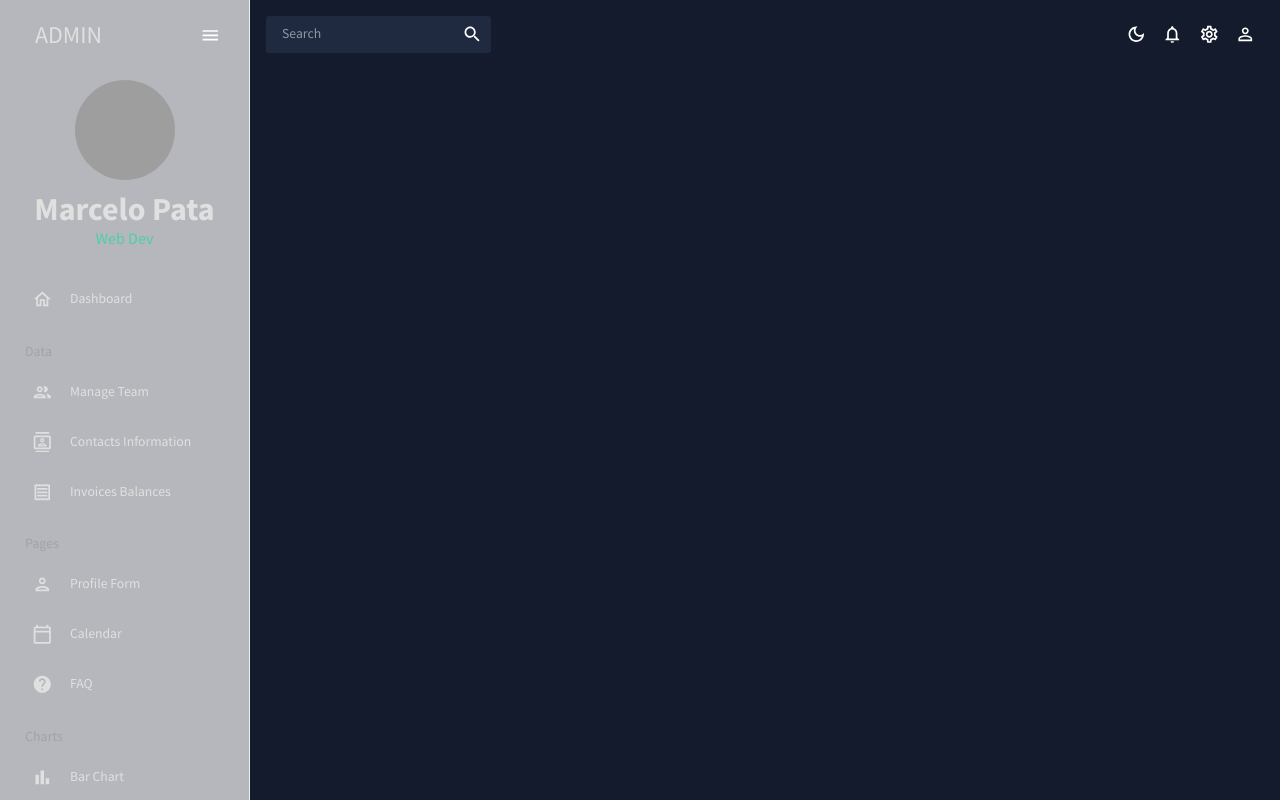
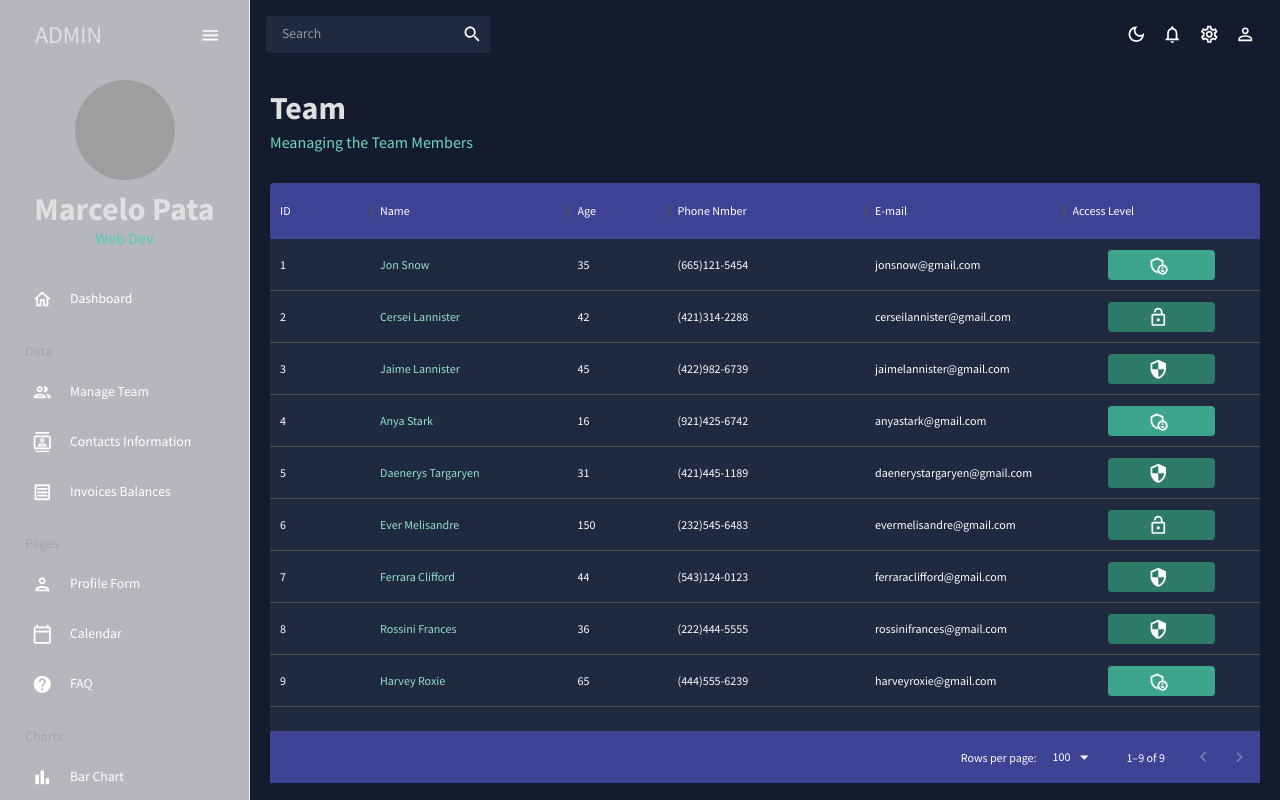
Before and after one commit to patamarcelo/dashboard-react, a React (Create React App) app: page /team in a window 1280 px wide. Shown: the top 800 px of the page. Built offline with nearby package versions, Linux system fonts and the light colour scheme; grey boxes are pictures that could not be loaded.

Commit message:
datatabels insert

```diff
--- a/src/App.js
+++ b/src/App.js
@@ -4,9 +4,9 @@
 import TopBar from "./scenes/global/TopBar";
 import SideBarPage from "./scenes/global/SideBar";
 import Dashboard from "./scenes/dashboard";
-// import Team from './scenes/team'
-// import Invoices from './scenes/invoices'
-// import Contacts from './scenes/contacts'
+import Team from './scenes/team'
+import Contacts from './scenes/contacts'
+import Invoices from './scenes/invoices'
 // import Bar from './scenes/bar'
 // import Form from './scenes/form'
 // import Line from './scenes/line'
@@ -28,9 +28,9 @@
 						<TopBar />
 						<Routes>
 							<Route path="/" element={<Dashboard />} />
-							{/* <Route path="/team" element={<Team />}/> */}
-							{/* <Route path="/contacts" element={<Contacts />}/> */}
-							{/* <Route path="/invoices" element={<Invoices />}/> */}
+							<Route path="/team" element={<Team />}/>
+							<Route path="/contacts" element={<Contacts />}/>
+							<Route path="/invoices" element={<Invoices />}/>
 							{/* <Route path="/form" element={<Form />}/> */}
 							{/* <Route path="/bar" element={<Bar />}/> */}
 							{/* <Route path="/pie" element={<Pie />}/> */}
--- a/src/components/Header.jsx
+++ b/src/components/Header.jsx
@@ -1,14 +1,27 @@
-import { Typography , Box, useTheme } from  '@mui/material'
-import { tokens } from '../theme'
+import { Typography, Box, useTheme } from "@mui/material";
+import { tokens } from "../theme";
 
+const Header = ({ title, subtitle }) => {
+    const theme = useTheme();
+	const colors = tokens(theme.palette.mode);
 
-const Header = ({ title, subtitle}) => {
-
-    return (
-        <Box>
-
-        </Box>
-    )
-}
+	return (
+		<Box mb="30px">
+			<Typography
+				variant="h2"
+				color={colors.grey[100]}
+				fontWeight="bold"
+				sx={{
+					mb: "5px"
+				}}
+			>
+				{title}
+			</Typography>
+			<Typography variant="h5" color={colors.greenAccent[400]}>
+				{subtitle}
+			</Typography>
+		</Box>
+	);
+};
 
 export default Header;
--- /dev/null
+++ b/src/scenes/contacts/index.jsx
@@ -0,0 +1,70 @@
+import { Box } from "@mui/material";
+import { DataGrid, GridToolbar } from "@mui/x-data-grid";
+import { tokens } from "../../theme";
+import { mockDataContacts } from "../../data/mockData";
+
+import Header from "../../components/Header";
+import { useTheme } from '@mui/material'
+
+const Contacts = () => {
+	const theme = useTheme();
+	const colors = tokens(theme.palette.mode);
+
+	const columns = [
+		{ field: "id", headerName: "ID", flex: 0.5 },
+		{ field: "regisrarId", headerName: "Registrar ID", flex: 0.5 },
+		{
+			field: "name",
+			headerName: "Name",
+			flex: 1,
+			cellClassName: "name-column--cell"
+		},
+		{
+			field: "age",
+			headerName: "Age",
+			type: "number",
+			headerAlign: "left",
+			align: "left"
+		},
+		{ field: "phone", headerName: "Phone Nmber", flex: 1 },
+		{ field: "email", headerName: "E-mail", flex: 1 },
+		{ field: "address", headerName: "Address", flex: 1 },
+		{ field: "city", headerName: "City", flex: 1 },
+		{ field: "zipCode", headerName: "Zip Code", flex: 1 },
+	];
+	return (
+		<Box m="20px">
+			<Header title="CONTACTS" subtitle="List of Contacts for future reference" />
+			<Box m="40px 0 0 0" height="75vh"
+            sx={{
+                "& .MuiDataGrid-root": {
+                    border: "none"
+                },
+                "& .MuiDataGrid-cell": {
+                    borderBottom: "none"
+                },
+                "& .name-column--cell": {
+                    color: colors.greenAccent[300]
+                },
+                "& .MuiDataGrid-columnHeaders": {
+                    backgroundColor: colors.blueAccent[700],
+                    borderBottom: "none",
+                },
+                "& .MuiDataGrid-virtualScroller": {
+                    backgroundColor: colors.primary[400]
+                },
+                "& .MuiDataGrid-footerContainer": {
+                    borderTop: "none",
+                    backgroundColor: colors.blueAccent[700],
+                },
+                "& .MuiDataGrid-toolbarContainer .MuiButton-text": {
+                    color: `${colors.grey[100]} !important`
+                }
+            }}>
+				<DataGrid rows={mockDataContacts} columns={columns} components={{ Toolbar: GridToolbar}}/>
+			</Box>
+		</Box>
+	);
+};
+
+export default Contacts;
--- a/src/scenes/dashboard/index.jsx
+++ b/src/scenes/dashboard/index.jsx
@@ -1,5 +1,14 @@
+import Header from '../../components/Header'
+import { Box } from '@mui/material'
+
 const DashBoard = () => {
-    return (<div>DashBoard</div>)
+    return (
+    <Box m="20px">
+        <Box display="flex" justifyContent="space-between" alignItems="center">
+        <Header title="DASHBOARD" subtitle="Welcome to your dashboard"/>
+        </Box>
+    </Box>
+    )
 }
 
 export default DashBoard;
--- a/src/scenes/global/SideBar.jsx
+++ b/src/scenes/global/SideBar.jsx
@@ -1,9 +1,9 @@
 import { useState } from "react";
-import { Sidebar, useProSidebar, Menu, MenuItem } from "react-pro-sidebar";
+import { Sidebar, Menu, MenuItem } from "react-pro-sidebar";
 import "./SideBar.css";
 // import 'react-pro-sidebar/dist/css/styles.css';
 import { Box, IconButton, Typography, useTheme } from "@mui/material";
-import { Link } from "react-router-dom";
+import { Link, useNavigate } from "react-router-dom";
 import { tokens } from "../../theme";
 
 import HomeOutlinedIcon from "@mui/icons-material/HomeOutlined";
@@ -20,19 +20,24 @@
 import MapOutlinedIcon from "@mui/icons-material/MapOutlined";
 
 const Item = ({ title, to, icon, selected, setSelected }) => {
+	const navigate = useNavigate()
+
 	const theme = useTheme();
 	const colors = tokens(theme.palette.mode);
+	const handlerClick = () => {
+		setSelected(title);
+		navigate(`${to}`)
+	}
 	return (
 		<MenuItem
 			active={selected === title}
-			style={{ color: colors.grey[100] }}
-			onClick={() => setSelected(title)}
+			// style={{ color: colors.grey[100] }}
+			onClick={handlerClick}
 			icon={icon}
 		>
 			<Typography>
 				{title}
 			</Typography>
-			<Link to={to} />
 		</MenuItem>
 	);
 };
@@ -45,28 +50,31 @@
 
 	return (
 		<Box
-			width="20%"
-            height="100%"
 			sx={{
-				"& .css-kjhon7": {
-					background: `${colors.primary[400]} !important`
+				"& .sidebar-inner": {
+					background: `${colors.primary[400]} !important`,
+					height: '100vh'
 				},
-				"& .pro-icon-wrapper": {
+				"& .sidebar": {
+					border: `none !important`
+				},
+				"& .menu-icon": {
 					backgroundColor: "transparent !important"
 				},
-				"& .pro-inner-item": {
-					padding: "5px 35px 5px 20px !important"
+				// "& .-item": {
+					// 	padding: "5px 35px 5px 20px !important"
+					// },
+					"& .menu-anchor:hover": {
+						color: "#868dfb !important",
+						backgroundColor: "transparent !important"
+					},
+					"& .menu-item.active": {
+						color: "#6870fa !important",
 				},
-				"& .inner-item:hover": {
-					color: "#868dfb !important"
-				},
-				"& .menu-item.active": {
-					color: "#6870fa !important"
-				}
 			}}
 		>
 			<Sidebar  collapsed={isCollapsed}>
-				<Menu iconShape="saquare">
+				<Menu>
 					<MenuItem
 						onClick={() => setIsCollapsed(!isCollapsed)}
 						icon={isCollapsed ? <MenuOutlinedIcon /> : undefined}
@@ -109,7 +117,8 @@
 									height="100px"
 									style={{
 										cursor: "pointer",
-										borderRadius: "50%"
+										borderRadius: "50%",
+										objectFit: 'contain,'
 									}}
 									alt="profile-user"
 								/>
--- /dev/null
+++ b/src/scenes/invoices/index.jsx
@@ -0,0 +1,69 @@
+import { Box, Typography, useTheme } from "@mui/material";
+import { DataGrid } from "@mui/x-data-grid";
+import { tokens } from "../../theme";
+import { mockDataInvoices } from "../../data/mockData";
+
+import Header from "../../components/Header";
+
+const Invoices = () => {
+	const theme = useTheme();
+	const colors = tokens(theme.palette.mode);
+
+	const columns = [
+		{ field: "id", headerName: "ID" },
+		{
+			field: "name",
+			headerName: "Name",
+			flex: 1,
+			cellClassName: "name-column--cell"
+		},
+		{ field: "phone", headerName: "Phone Nmber", flex: 1 },
+		{ field: "email", headerName: "E-mail", flex: 1 },
+		{ field: "cost", headerName: "Cost", flex: 1, renderCell: (params) =>(
+            <Typography color={colors.greenAccent[400]}>
+                $ {params.row.cost}
+            </Typography>
+        ) },
+		{ field: "date", headerName: "Date", flex: 1 },
+	];
+	return (
+		<Box m="20px">
+			<Header title="Invoices" subtitle="List of Invoice Balances" />
+			<Box m="40px 0 0 0" height="75vh"
+            sx={{
+                "& .MuiDataGrid-root": {
+                    border: "none"
+                },
+                "& .MuiDataGrid-cell": {
+                    borderBottom: "none"
+                },
+                "& .name-column--cell": {
+                    color: colors.greenAccent[300]
+                },
+                "& .MuiDataGrid-columnHeaders": {
+                    backgroundColor: colors.blueAccent[700],
+                    borderBottom: "none",
+                },
+                "& .MuiDataGrid-virtualScroller": {
+                    backgroundColor: colors.primary[400]
+                },
+                "& .MuiDataGrid-footerContainer": {
+                    borderTop: "none",
+                    backgroundColor: colors.blueAccent[700]
+                },
+                "& .MuiCheckbox-root": {
+                    color: `${colors.greenAccent[200]} !important`
+                }
+            }}>
+				<DataGrid
+                checkboxSelection
+                rows={mockDataInvoices}
+                columns={columns}
+
+                />
+			</Box>
+		</Box>
+	);
+};
+
+export default Invoices;
--- /dev/null
+++ b/src/scenes/team/index.jsx
@@ -0,0 +1,95 @@
+import { Box, Typography, useTheme } from "@mui/material";
+import { DataGrid } from "@mui/x-data-grid";
+import { tokens } from "../../theme";
+import { mockDataTeam } from "../../data/mockData";
+import AdminPanelSettingsOutlinedIcon from "@mui/icons-material/AdminPanelSettingsOutlined";
+import LockOpenOutlinedIcon from "@mui/icons-material/LockOpenOutlined";
+import SecurityOutlinedIcon from "@mui/icons-material/SecurityOutlined";
+import Header from "../../components/Header";
+
+const Team = () => {
+	const theme = useTheme();
+	const colors = tokens(theme.palette.mode);
+
+	const columns = [
+		{ field: "id", headerName: "ID" },
+		{
+			field: "name",
+			headerName: "Name",
+			flex: 1,
+			cellClassName: "name-column--cell"
+		},
+		{
+			field: "age",
+			headerName: "Age",
+			type: "number",
+			headerAlign: "left",
+			align: "left"
+		},
+		{ field: "phone", headerName: "Phone Nmber", flex: 1 },
+		{ field: "email", headerName: "E-mail", flex: 1 },
+		{
+			field: "access",
+			headerName: "Access Level",
+			flex: 1,
+			renderCell: ({ row: { access } }) => {
+				return (
+					<Box
+						width="60%"
+						m="0 auto"
+						p="5px"
+						display="flex"
+						justifyContent="center"
+						backgroundColor={
+							access === "admin"
+								? colors.greenAccent[600]
+								: colors.greenAccent[700]
+						}
+						borderRadius="4px"
+					>
+						{access === "admin" &&
+							<AdminPanelSettingsOutlinedIcon />}
+						{access === "manager" && <LockOpenOutlinedIcon />}
+						{access === "user" && <SecurityOutlinedIcon />}
+						<Typography
+							color={colors.grey[100]}
+							sx={{ ml: "5px" }}
+						/>
+					</Box>
+				);
+			}
+		}
+	];
+	return (
+		<Box m="20px">
+			<Header title="Team" subtitle="Meanaging the Team Members" />
+			<Box m="10px 0 0 0" height="75vh"
+            sx={{
+                "& .MuiDataGrid-root": {
+                    border: "none"
+                },
+                "& .MuiDataGrid-cell": {
+                    borderBottom: "none"
+                },
+                "& .name-column--cell": {
+                    color: colors.greenAccent[300]
+                },
+                "& .MuiDataGrid-columnHeaders": {
+                    backgroundColor: colors.blueAccent[700],
+                    borderBottom: "none",
+                },
+                "& .MuiDataGrid-virtualScroller": {
+                    backgroundColor: colors.primary[400]
+                },
+                "& .MuiDataGrid-footerContainer": {
+                    borderTop: "none",
+                    backgroundColor: colors.blueAccent[700]
+                }
+            }}>
+				<DataGrid rows={mockDataTeam} columns={columns} />
+			</Box>
+		</Box>
+	);
+};
+
+export default Team;
```
